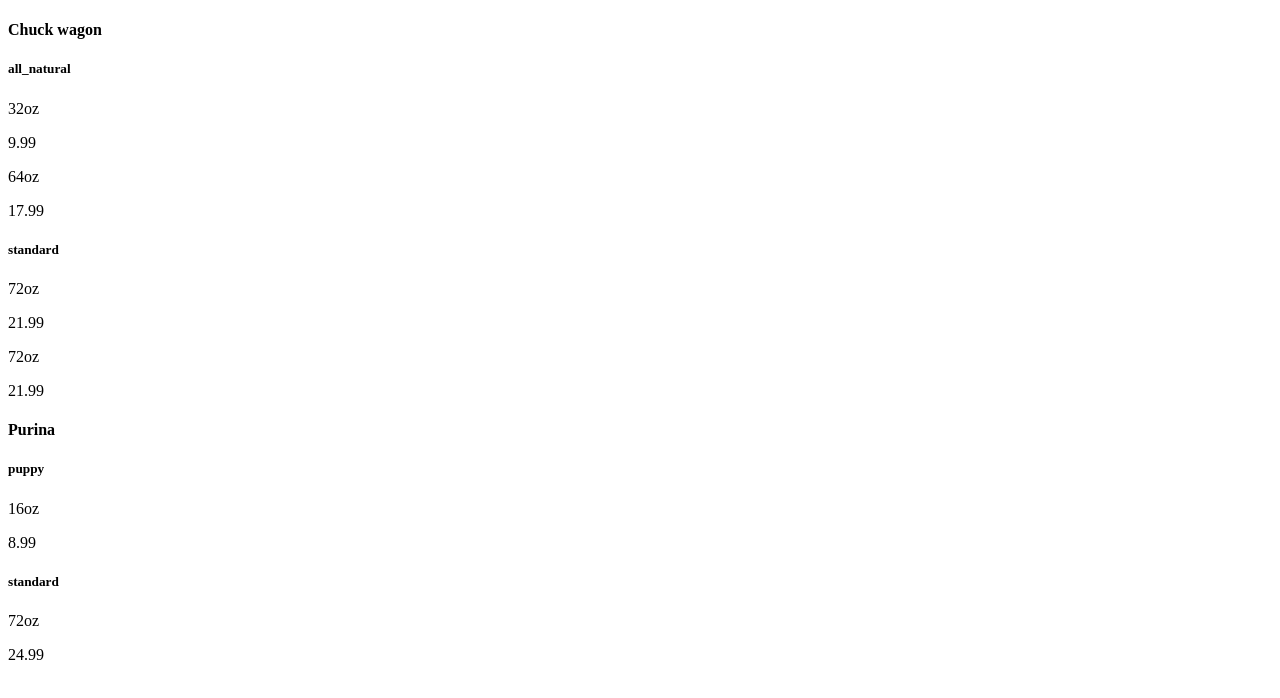
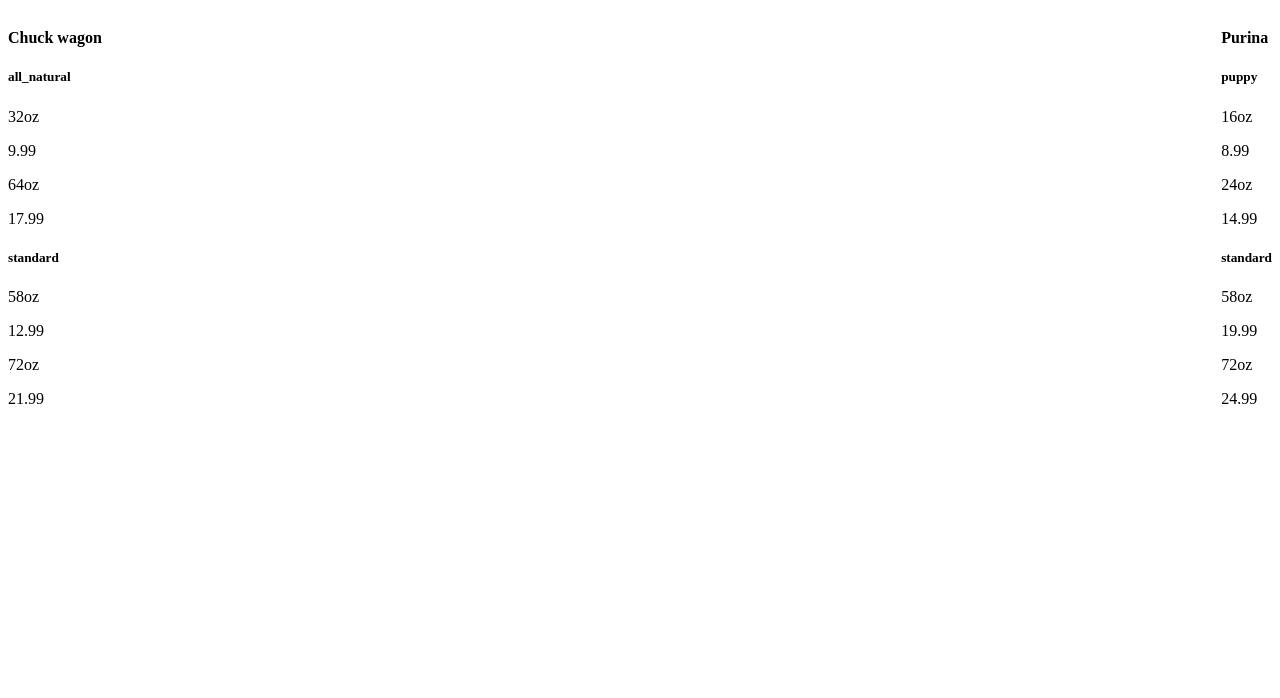
Before and after one commit to beelarr/pet_food, a plain HTML site: page index.html in a window 1280 px wide. Drawn offline with Linux system fonts and the light colour scheme.

Commit message:
Cat JSON is up and method and funtion for cat food added

```diff
--- /dev/null
+++ b/cat.json
@@ -0,0 +1,236 @@
+{
+  "dog_brands": [
+    {   "name": "Purrina",
+      "types": [
+        {
+                      "type": "Siamese",
+                      "volumes": [
+                        {
+                          "age": "Kitten",
+                          "name": "20oz",
+                          "price": 19.99
+                        },
+                        {
+                          "age": "Kitten",
+                          "name": "32oz",
+                          "price": 26.99
+                        },
+
+                        {
+                          "age": "Kitten",
+                          "name": "64oz",
+                          "price": 34.99
+                        },
+                        {
+                          "age": "Elite",
+                          "name": "20oz",
+                          "price": 24.99
+                        },
+                        {
+                          "age": "Kitten",
+                          "name": "64oz",
+                          "price": 34.99
+                        }
+                      ]
+                    },
+                    {
+                      "type": "Bengal",
+                      {
+                        "age": "Kitten",
+                        "name": "20oz",
+                        "price": 19.99
+                      },
+                      {
+                        "age": "Kitten",
+                        "name": "32oz",
+                        "price": 26.99
+                      },
+
+                      {
+                        "age": "Kitten",
+                        "name": "64oz",
+                        "price": 34.99
+                      },
+                      {
+                        "age": "Elite",
+                        "name": "20oz",
+                        "price": 24.99
+                      },
+                      {
+                        "age": "Kitten",
+                        "name": "64oz",
+                        "price": 34.99
+                      }
+                      ]
+                    },
+                    {
+                      "type": "Showshoe",
+                      "volumes": [
+                        {
+                          "age": "Kitten",
+                          "name": "20oz",
+                          "price": 19.99
+                        },
+                        {
+                          "age": "Kitten",
+                          "name": "32oz",
+                          "price": 26.99
+                        },
+
+                        {
+                          "age": "Kitten",
+                          "name": "64oz",
+                          "price": 34.99
+                        },
+                        {
+                          "age": "Elite",
+                          "name": "20oz",
+                          "price": 24.99
+                        },
+                        {
+                          "age": "Kitten",
+                          "name": "64oz",
+                          "price": 34.99
+                        }
+                      ]
+                    },
+                    {
+                      "type": "Munchkin",
+                      "volumes": [
+                        {
+                          "age": "Kitten",
+                          "name": "20oz",
+                          "price": 19.99
+                        },
+                        {
+                          "age": "Kitten",
+                          "name": "32oz",
+                          "price": 26.99
+                        },
+
+                        {
+                          "age": "Kitten",
+                          "name": "64oz",
+                          "price": 34.99
+                        },
+                        {
+                          "age": "Elite",
+                          "name": "20oz",
+                          "price": 24.99
+                        },
+                        {
+                          "age": "Kitten",
+                          "name": "64oz",
+                          "price": 34.99
+                        }
+          ]
+        }
+      ]
+    },
+    {
+      "name": "Meow Meal",
+      "types": [
+        {
+                          "type": "Manx",
+                          "volumes": [
+                            {
+                              "age": "Kitten",
+                              "name": "24oz",
+                              "price": 19.99
+                            },
+                            {
+                            "age": "Kitten",
+                            "name": "48oz",
+                            "price": 34.99
+                            },
+                            {
+                            "age": "Adult",
+                            "name": "28oz",
+                            "price": 22.99
+                            },
+                            {
+                            "age": "Adult",
+                            "name": "56oz",
+                            "price": 40.99
+                            }
+                          ]
+                        },
+                        {
+                        "type": "Egyptian Mau",
+                        "volumes": [
+                          {
+                          "age": "Kitten",
+                          "name": "24oz",
+                          "price": 19.99
+                          },
+                          {
+                          "age": "Kitten",
+                          "name": "48oz",
+                          "price": 34.99
+                          },
+                          {
+                          "age": "Adult",
+                          "name": "28oz",
+                          "price": 22.99
+                          },
+                          {
+                          "age": "Adult",
+                          "name": "56oz",
+                          "price": 40.99
+                          }
+                          ]
+                          },
+                          {
+                          "type": "Himalayan",
+                          "volumes": [
+                          {
+                          "age": "Kitten",
+                          "name": "24oz",
+                          "price": 19.99
+                          },
+                          {
+                          "age": "Kitten",
+                          "name": "48oz",
+                          "price": 34.99
+                          },
+                          {
+                          "age": "Adult",
+                          "name": "28oz",
+                          "price": 22.99
+                          },
+                          {
+                          "age": "Adult",
+                          "name": "56oz",
+                          "price": 40.99
+                          }
+                          ]
+                          },
+                          {
+                          "type": "Rag Doll",
+                          "volumes": [
+                          {
+                          "age": "Kitten",
+                          "name": "24oz",
+                          "price": 19.99
+                          },
+                          {
+                          "age": "Kitten",
+                          "name": "48oz",
+                          "price": 34.99
+                          },
+                          {
+                          "age": "Adult",
+                          "name": "28oz",
+                          "price": 22.99
+                          },
+                          {
+                          "age": "Adult",
+                          "name": "56oz",
+                          "price": 40.99
+                          }
+                          ]
+                          }
+      ]
+    }
+  ]
+}
--- a/food.js
+++ b/food.js
@@ -3,6 +3,7 @@
  */
 var Food = (function (){
     let dog_food = []
+    let cat_food = []
 
         return{
 
@@ -16,6 +17,16 @@ var Food = (function (){
             loader.open('GET', 'dog.json')
             loader.send();
 
+        },
+
+        load_cat_food : function () {
+            var cat_loader = new XMLHttpRequest();
+            cat_loader.addEventListener('load', function () {
+                cat_food = JSON.parse(this.responseText)
+                show_cat_food(cat_food);
+            });
+            cat_loader.open('GET', 'cat.json');
+            cat_loader.send();
         }
     }
 
@@ -24,8 +35,10 @@ var Food = (function (){
 })()
 
 
+
+
 function show_food(dog_food) {
-console.log(dog_food.dog_brands[0].types[1].type)
+console.log(dog_food.dog_brands[0].types[0].volumes[1].price)
     document.querySelector('#name').innerHTML = dog_food.dog_brands[0].name;
     document.querySelector('#type').innerHTML = dog_food.dog_brands[0].types[0].type
     document.querySelector('#size').innerHTML = dog_food.dog_brands[0].types[0].volumes[0].name
@@ -34,8 +47,8 @@ console.log(dog_food.dog_brands[0].types[1].type)
     document.querySelector('#price00').innerHTML = dog_food.dog_brands[0].types[0].volumes[1].price
 
     document.querySelector('#type0').innerHTML = dog_food.dog_brands[0].types[1].type
-    document.querySelector('#size0').innerHTML = dog_food.dog_brands[0].types[1].volumes[1].name
-    document.querySelector('#price0').innerHTML = dog_food.dog_brands[0].types[1].volumes[1].price
+    document.querySelector('#size0').innerHTML = dog_food.dog_brands[0].types[1].volumes[0].name
+    document.querySelector('#price0').innerHTML = dog_food.dog_brands[0].types[1].volumes[0].price
     document.querySelector('#size000').innerHTML = dog_food.dog_brands[0].types[1].volumes[1].name
     document.querySelector('#price000').innerHTML = dog_food.dog_brands[0].types[1].volumes[1].price
 
@@ -48,12 +61,23 @@ console.log(dog_food.dog_brands[0].types[1].type)
     document.querySelector('#type1').innerHTML = dog_food.dog_brands[1].types[0].type
     document.querySelector('#size1').innerHTML = dog_food.dog_brands[1].types[0].volumes[0].name
     document.querySelector('#price1').innerHTML = dog_food.dog_brands[1].types[0].volumes[0].price
+    document.querySelector('#size11').innerHTML = dog_food.dog_brands[1].types[0].volumes[1].name
+    document.querySelector('#price11').innerHTML = dog_food.dog_brands[1].types[0].volumes[1].price
+
     document.querySelector('#type2').innerHTML = dog_food.dog_brands[1].types[1].type
-    document.querySelector('#size2').innerHTML = dog_food.dog_brands[1].types[1].volumes[1].name
-    document.querySelector('#price2').innerHTML = dog_food.dog_brands[1].types[1].volumes[1].price
+    document.querySelector('#size2').innerHTML = dog_food.dog_brands[1].types[1].volumes[0].name
+    document.querySelector('#price2').innerHTML = dog_food.dog_brands[1].types[1].volumes[0].price
+    document.querySelector('#size22').innerHTML = dog_food.dog_brands[1].types[1].volumes[1].name
+    document.querySelector('#price22').innerHTML = dog_food.dog_brands[1].types[1].volumes[1].price
 
 
 
 }
 
+
+function show_cat_food(cat_food) {
+
+}
+
 Food.load_food(show_food)
+Food.load_cat_food(show_cat_food)
--- a/index.html
+++ b/index.html
@@ -2,9 +2,18 @@
 <html lang="en">
 <head>
     <meta charset="UTF-8">
-    <title>Title</title>
+    <title>Pet Food for your Unicorn</title>
+    <style>
+        .container {
+            float: left;
+        }
+        .container1 {
+            float: right
+        }
+    </style>
 </head>
 <body>
+    <div class="big-container">
         <div class="container">
 
             <h4 id="name"></h4>
@@ -21,18 +30,23 @@
 
         </div>
 
-    <div class="container">
+        <div class="container1">
             <h4 id="name1"></h4>
             <h5 id="type1"></h5>
             <p id="size1"></p>
             <p id="price1"></p>
+            <p id="size11"></p>
+            <p id="price11"></p>
+
             <h5 id="type2"></h5>
             <p id="size2"></p>
             <p id="price2"></p>
+            <p id="size22"></p>
+            <p id="price22"></p>
 
 
         </div>
-
+    </div>
 
 <script src="food.js" ></script>
 </body>
```
Lines whose indentation alone changed are shown as unchanged.
